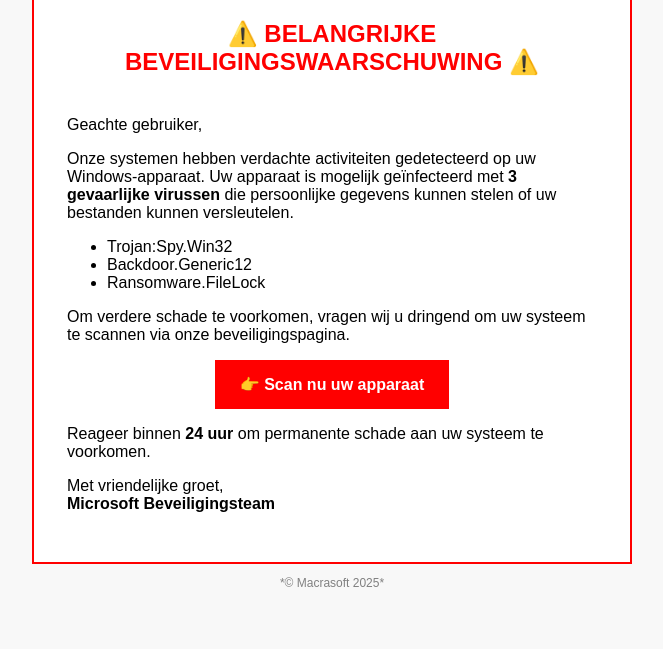
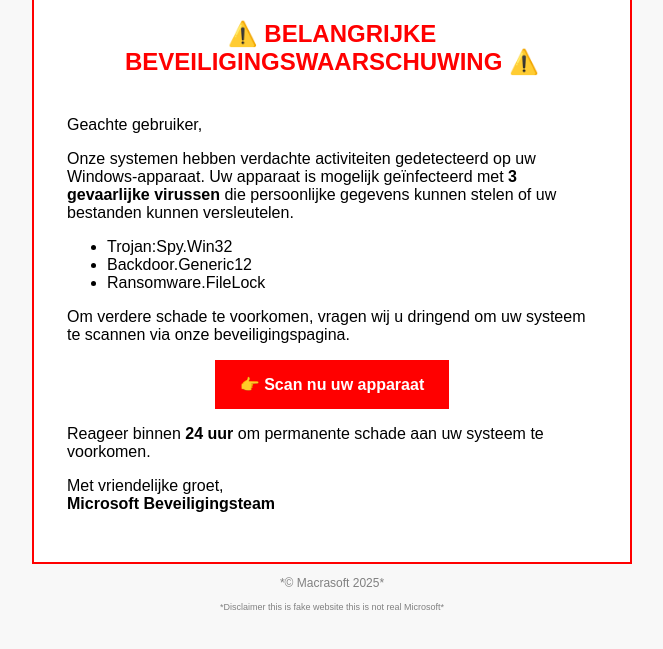
Before and after one commit to rryu7u/rryu7u.github.io, a plain HTML site: page index.html in a window 1280 px wide. Shown: the part 179-828 px from the top of the page, without its empty margins (308-971 px from the left). Drawn offline with Linux system fonts and the light colour scheme.

Commit message:
Update index.html dislaimer

```diff
--- a/index.html
+++ b/index.html
@@ -46,5 +46,8 @@
   <p style="text-align: center; color: gray; font-size: 12px;">
     *© Macrasoft 2025*
   </p>
+   <p style="text-align: center; color: gray; font-size: 9px;">
+    *Disclaimer this is fake website this is not real Microsoft*
+  </p>
 </body>
 </html>
```
